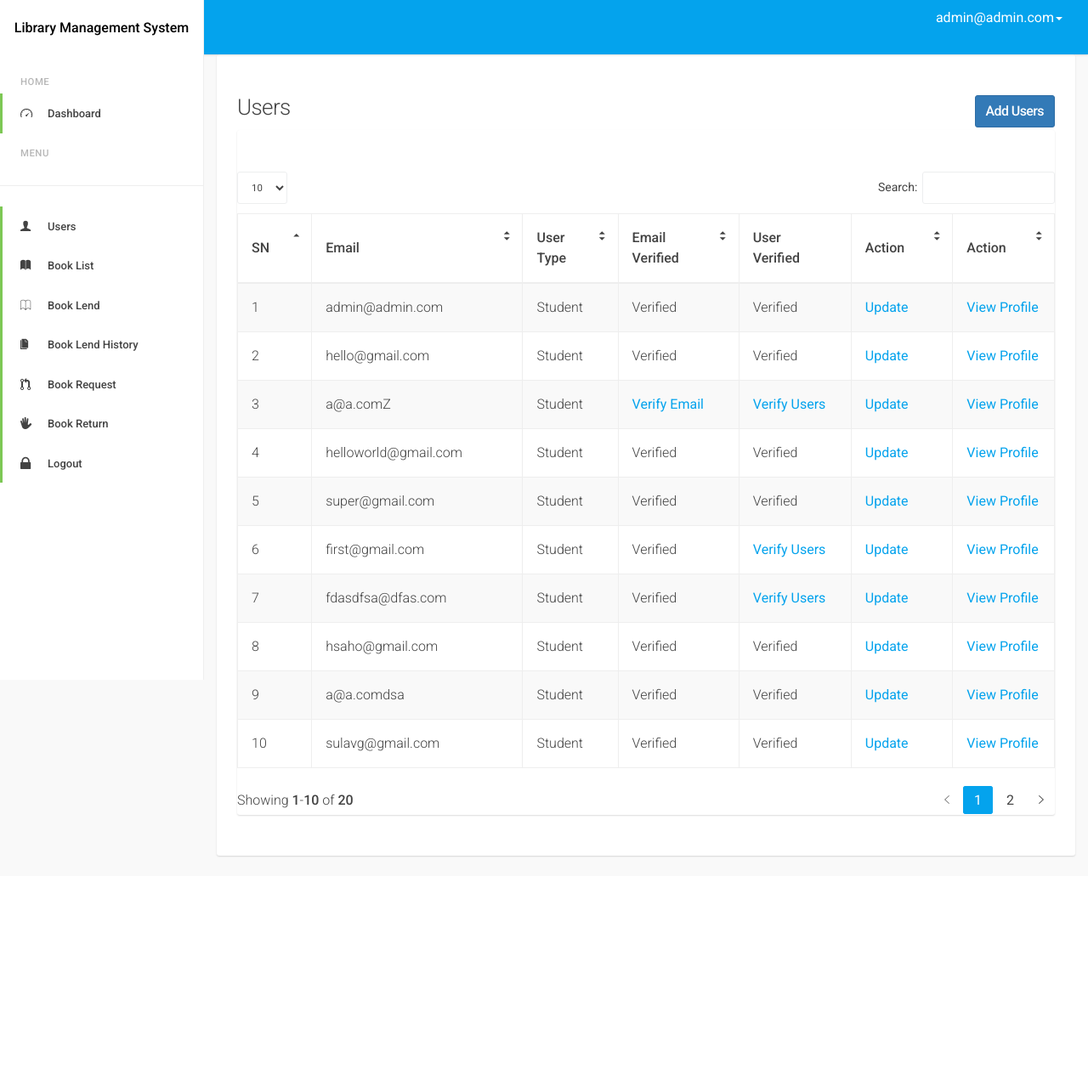
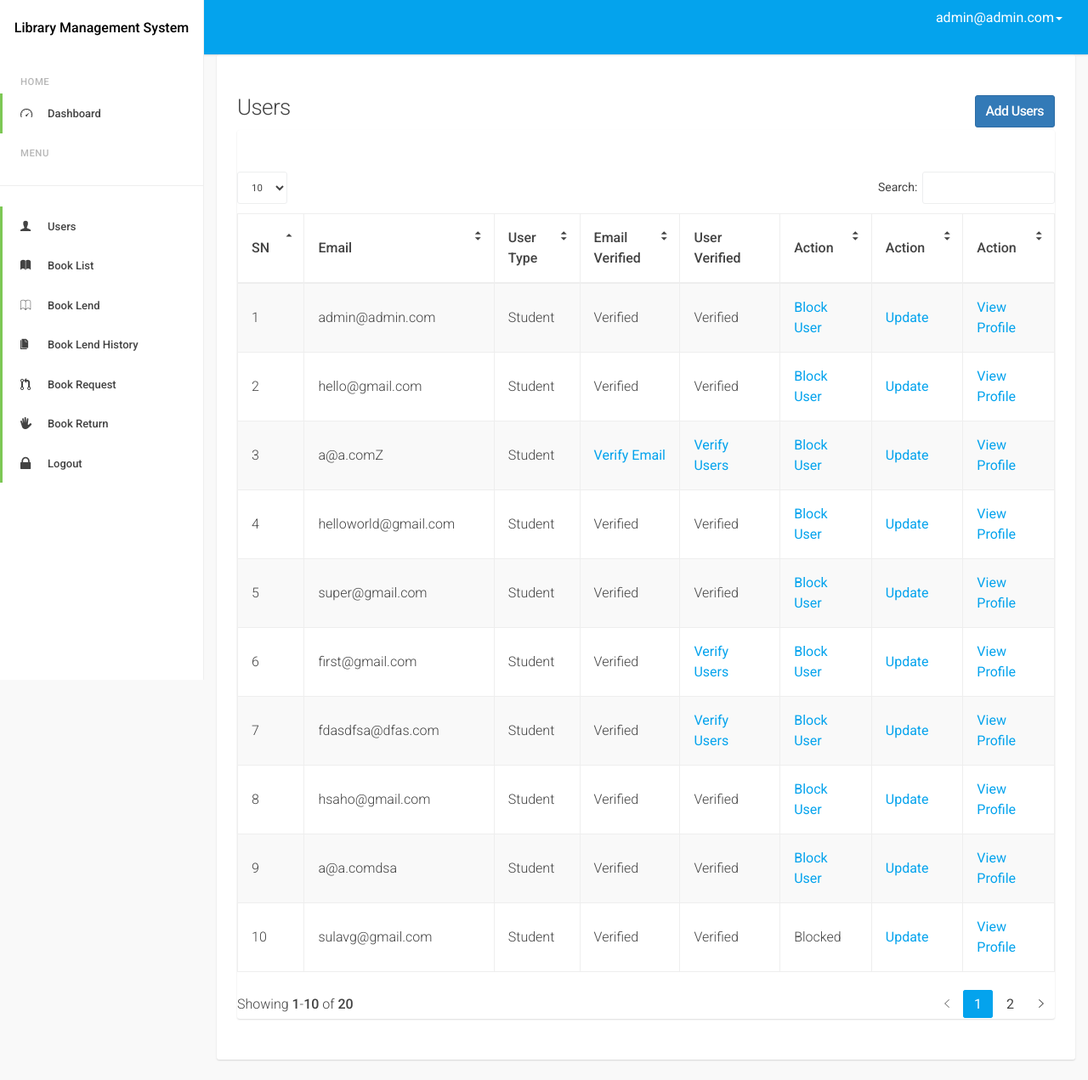
Before and after one commit to pujanrajrai/LibraryManagementSystem, a Django app: page /admindash/view/users/ in a window 1280 px wide. Shown: the whole page at 85% size. Before the commit the page ends 1009 px from the top, so only its background shows below. Run offline with Django 4.2, Linux system fonts and the light colour scheme; a user stored in the database is signed in; data comes from the database, SQL or seed files in the repository; both versions use the stored data as it was after the commit; some libraries are stand-ins or nearby versions; some web fonts are replaced.

Commit message:
done everyting

```diff
--- a/accounts/templates/accounts/register.html
+++ b/accounts/templates/accounts/register.html
@@ -49,9 +49,8 @@
                 <div class="login-box">
                     <i class='bx bx-lock-alt login-icon'></i>
 
-                    <input type="password" name="password2" placeholder="Conform Password" class="login-input"
+                    <input type="password" name="password2" placeholder="Confirm Password" class="login-input"
                            maxlength="128" minlength="8" required id="id_password2">
-
                 </div>
 
                 <input value="Sign Up" type="submit" href="" class="login-button"
--- a/admin_dash/templates/admin_dash/student_book.html
+++ b/admin_dash/templates/admin_dash/student_book.html
@@ -16,8 +16,10 @@
         <div class="col-xl-5 col-md-6 mb-4">
             <h4>User Details</h4>
 
+                {% if profile.profile_image %}
                 Photo:<br>
-                <img src="{{ profile.profile_image.url }}" height="350" width="200"><br>
+                        <img src="{{ profile.profile_image.url }}" height="350" width="200"><br>
+        {% endif %}
                 Name: {{ profile.full_name }}<br>
                 Email: {{ profile.user.email }}<br>
                 Name : {{ profile.full_name }}<br>
--- a/admin_dash/templates/admin_dash/student_lend_book.html
+++ b/admin_dash/templates/admin_dash/student_lend_book.html
@@ -17,8 +17,10 @@
         <!-- Earnings (Monthly) Card Example -->
         <div class="col-xl-5 col-md-6 mb-4">
         <h4>User Details</h4>
+        {% if profile.profile_image %}
                 Photo:<br>
                         <img src="{{ profile.profile_image.url }}" height="350" width="200"><br>
+        {% endif %}
                         Name: {{ profile.full_name }}<br>
                         Email: {{ profile.user.email }}<br>
                         Name : {{ profile.full_name }}<br>
--- a/admin_dash/templates/admin_dash/user_list_view.html
+++ b/admin_dash/templates/admin_dash/user_list_view.html
@@ -25,6 +25,7 @@
                             <th>User Verified</th>
                             <th>Action</th>
                             <th>Action</th>
+                            <th>Action</th>
                         </tr>
                         </thead>
 
@@ -46,6 +47,8 @@
                                     {% endif %}
                                 </td>
 
+
+
                                 <td>
                                     {% if user.is_user_verified %}
                                         Verified
@@ -53,9 +56,15 @@
                                         <a href="{% url 'admin_dash:verify_user' user.email %}">Verify Users</a>
                                     {% endif %}
                                 </td>
+                            <td>
+                                    {% if not user.is_active %}
+                                        Blocked
+                                    {% else %}
+                                        <a href="{% url 'admin_dash:block_user' user.email %}">Block User</a>
+                                    {% endif %}
+                                </td>
                                 <td><a href="{% url 'admin_dash:update_user' user.pk %}">Update</a></td>
                                 <td><a href="{% url 'admin_dash:profile_list_view' user.pk %}">View Profile</a></td>
-
                             </tr>
                         {% endfor %}
                         </tbody>
--- a/admin_dash/urls.py
+++ b/admin_dash/urls.py
@@ -10,6 +10,7 @@ urlpatterns = [
     path('view/users/', views.UserListView.as_view(), name='user_list_view'),
     # profile
     path('update/user/<str:pk>', views.UserUpdateView.as_view(), name='update_user'),
+    path('block/user/<str:email>', views.block_user, name='block_user'),
     path('verify/user/email/<str:email>', views.verify_email, name='verify_email'),
     path('verify/user/<str:email>', views.verify_user, name='verify_user'),
     path('profile/view/<str:pk>', views.ProfileListView.as_view(), name='profile_list_view'),
--- a/admin_dash/views.py
+++ b/admin_dash/views.py
@@ -17,6 +17,9 @@ from LibraryManagementSystem.settings import EMAIL_HOST_USER
 # from
 
 # Create your views here.
+
+
+# dashboard home
 @is_admin()
 def home(request):
     context = {
@@ -31,6 +34,7 @@ def home(request):
     return render(request, 'admin_dash/admin.html', context)
 
 
+# create User
 @method_decorator(is_admin(), name='dispatch')
 class UsersCreateView(CreateView):
     form_class = UsersForms
@@ -42,6 +46,7 @@ class UsersCreateView(CreateView):
         return reverse_lazy('admin_dash:create_profile', kwargs={'pk': users.pk})
 
 
+# update user
 @method_decorator(is_admin(), name='dispatch')
 class UserUpdateView(UpdateView):
     form_class = UsersForms
@@ -51,9 +56,10 @@ class UserUpdateView(UpdateView):
 
     def get_success_url(self, **kwargs):
         users = MyUser.objects.last()
-        return reverse_lazy('admin_dash:create_profile', kwargs={'pk': users.pk})
+        return reverse_lazy('admin_dash:user_list_view')
 
 
+# list all users
 @method_decorator(is_admin(), name='dispatch')
 class UserListView(ListView):
     model = MyUser
@@ -61,24 +67,28 @@ class UserListView(ListView):
     context_object_name = 'users'
 
 
+# admin verifying email
 @is_admin()
 def verify_email(request, email):
     MyUser.objects.filter(email=email).update(is_email_verified=True)
     return redirect('admin_dash:user_list_view')
 
 
+# admin Verify User
 @is_admin()
 def verify_user(request, email):
     MyUser.objects.filter(email=email).update(is_user_verified=True)
     return redirect('admin_dash:user_list_view')
 
 
+# admin block user
 @is_admin()
 def block_user(request, email):
     MyUser.objects.filter(email=email).update(is_active=False)
     return redirect('admin_dash:user_list_view')
 
 
+# viewing user profile
 @method_decorator(is_admin(), name='dispatch')
 class ProfileListView(ListView):
     model = Profiles
@@ -95,6 +105,7 @@ class ProfileListView(ListView):
         return super(ProfileListView, self).get(*args, **kwargs)
 
 
+# creating user profile
 @method_decorator(is_admin(), name='dispatch')
 class CreateProfile(CreateView):
     form_class = ProfileCreateForm
@@ -116,6 +127,7 @@ class CreateProfile(CreateView):
         return kwargs
 
 
+# updating user profile
 @method_decorator(is_admin(), name='dispatch')
 class ProfileUpdateView(UpdateView):
     form_class = ProfileUpdate
@@ -132,6 +144,7 @@ class ProfileUpdateView(UpdateView):
         return kwargs
 
 
+# create book
 @method_decorator(is_admin(), name='dispatch')
 class BookCreateView(CreateView):
     form_class = BookForm
@@ -141,6 +154,7 @@ class BookCreateView(CreateView):
         return reverse_lazy('admin_dash:book_list')
 
 
+# update book
 @method_decorator(is_admin(), name='dispatch')
 class BookUpdate(UpdateView):
     form_class = BookForm
@@ -151,6 +165,7 @@ class BookUpdate(UpdateView):
         return reverse_lazy('admin_dash:book_list')
 
 
+# book list view
 @method_decorator(is_admin(), name='dispatch')
 class BookListView(ListView):
     model = Book
@@ -158,6 +173,7 @@ class BookListView(ListView):
     context_object_name = 'books'
 
 
+# adding books
 @method_decorator(is_admin(), name='dispatch')
 class BookCopiesCreateView(CreateView):
     model = BookCopies
@@ -173,6 +189,7 @@ class BookCopiesCreateView(CreateView):
         return reverse_lazy('admin_dash:book_list')
 
 
+# viewing all the books present in database
 @method_decorator(is_admin(), name='dispatch')
 class BookCopiesListView(ListView):
     model = BookCopies
@@ -188,11 +205,13 @@ class BookCopiesListView(ListView):
         return context
 
 
+# taking user rfid as input to identify the user
 @is_admin()
 def user_id(request):
     return render(request, 'admin_dash/student_indentify.html')
 
 
+# verifying users with rfid
 @is_admin()
 def book(request):
     if request.method == 'POST':
@@ -210,6 +229,7 @@ def book(request):
         return render(request, 'admin_dash/student_lend_book.html', context)
 
 
+# checking if book exist or not with rfid or isbn
 @is_admin()
 def user_book(request):
     if request.method == 'POST':
@@ -234,33 +254,41 @@ def user_book(request):
         return render(request, 'admin_dash/student_book.html', context)
 
 
+# lending book
 @is_admin()
 def lend_book(request):
     if request.method == 'POST':
         try:
+            # checking if book existence
             books = BookCopies.objects.get(isbn=request.POST.get('isbn'))
+            # checking if book is avialable
             if books.is_book_available:
                 lend_book_count = LendBook.objects.filter(
                     user=MyUser.objects.get(email=request.POST.get('user'))).filter(is_return=False).count()
+                # checking if user have taken book less then 6
                 if lend_book_count < 6:
                     available_book_count = BookCopies.objects.filter(book=books.book).filter(
                         is_book_available=True).count()
                     req_book = RequestBook.objects.filter(books=books.book).filter(req_date=date.today()).filter(
                         is_req_cancelled=False)
+                    # checking if book is not reserved
                     if not available_book_count > req_book.count():
                         is_eligible = req_book.filter(user=MyUser.objects.get(email=request.POST.get('user')))
+                        # incase of book reserve check if the request user have reserved book
                         if is_eligible:
                             pass
                         else:
                             messages.error(request,
                                            'Book has been booked for today please cancel booking to lent this book')
                             return redirect('admin_dash:student')
-
+                    # lending book
                     LendBook.objects.create(
                         user=MyUser.objects.get(email=request.POST.get('user')),
                         book=BookCopies.objects.get(isbn=request.POST.get('isbn'))
                     )
+                    # making book as unavailable
                     BookCopies.objects.filter(isbn=request.POST.get('isbn')).update(is_book_available=False)
+                    # sending mail
                     send_mail(
                         f"Hello {MyUser.objects.get(email=request.POST.get('user'))}",
                         f"You have taken {books.book.title} on {date.today()} please return it within 5 days to avoid "
@@ -281,23 +309,28 @@ def lend_book(request):
             return redirect('admin_dash:student')
 
 
+# confirm return
 @is_admin()
 def return_book(request):
     if request.method == 'POST':
         context = {}
+        # check if book is taken or not
         book_isbn = LendBook.objects.filter(book__isbn=request.POST.get('book_id')).filter(is_return=False)
         book_rfid = LendBook.objects.filter(book__rfid=request.POST.get('book_id')).filter(is_return=False)
+        # checking by isbn
         if book_isbn:
+            # calculating fine
+            # find difference between taken date and today date
             days = (date.today() - LendBook.objects.filter(book__isbn=request.POST.get('book_id')).get(
                 is_return=False).date_of_issue).days
-
+            # calculating fine for more then 5 days
             if days > 5:
                 fine = (days - 5) * 5
             else:
                 fine = 0
 
             context['book'] = book_isbn
-
+        # checking by rfid
         elif book_rfid:
             days = (LendBook.objects.filter(book__rfid=request.POST.get('book_id')).get(
                 is_return=False).date_of_issue - date.today()).days
@@ -315,22 +348,27 @@ def return_book(request):
         return render(request, 'admin_dash/return_book.html')
 
 
+# return book successfully
 @is_admin()
 def return_conform(request):
     if request.method == 'POST':
         try:
+            # finding the difference between todays date and book taken date
             days = (date.today() - LendBook.objects.filter(book__isbn=request.POST.get('book_id')).get(
                 is_return=False).date_of_issue).days
+            # checking if book difference date was less then 5
             if days > 5:
                 fine = (days - 5) * 5
             else:
                 fine = 0
 
+            # book return successfully and adding fine
             LendBook.objects.filter(book__isbn=request.POST.get('book_id')).filter(is_return=False).update(
                 is_return=True,
                 date_of_return=date.today(),
                 fine=fine
             )
+            # making book avialable
             BookCopies.objects.filter(isbn=request.POST.get('book_id')).update(is_book_available=True)
             messages.success(request, 'Book Return Sucessfully')
             return redirect('admin_dash:return_book')
@@ -339,6 +377,7 @@ def return_conform(request):
             return redirect('admin_dash:return_book')
 
 
+# view request book
 @method_decorator(is_admin(), name='dispatch')
 class RequestBookListView(ListView):
     model = RequestBook
@@ -349,6 +388,7 @@ class RequestBookListView(ListView):
         return RequestBook.objects.all().order_by('-req_date')
 
 
+# cancel book request
 @is_admin()
 def cancel_book_request(request, pk):
     try:
@@ -359,6 +399,7 @@ def cancel_book_request(request, pk):
     return redirect('admin_dash:request_book_view')
 
 
+# view book lent history
 @method_decorator(is_admin(), name='dispatch')
 class MyBookLendHistory(ListView):
     model = LendBook
@@ -367,7 +408,9 @@ class MyBookLendHistory(ListView):
 
     def get_queryset(self):
         books = LendBook.objects.all().order_by('is_return')
+
         for book in books:
+            # calculating fine
             if not book.is_return:
                 diff_days = (((date.today() - book.date_of_issue)).days)
                 if diff_days > 5:
--- a/user_dash/views.py
+++ b/user_dash/views.py
@@ -96,7 +96,7 @@ class CreateProfile(CreateView):
             return redirect('user_dash:profile_list_view')
         return super(CreateProfile, self).get(*args, **kwargs)
 
-
+# listing user profile
 @method_decorator(login_required(), name='dispatch')
 class ProfileListView(ListView):
     model = Profiles
```
Also changed, not shown: accounts/views.py (+4 -3 lines), db.sqlite3, media/Screen_Shot_2022-06-02_at_1.08.28_PM.png (added).
